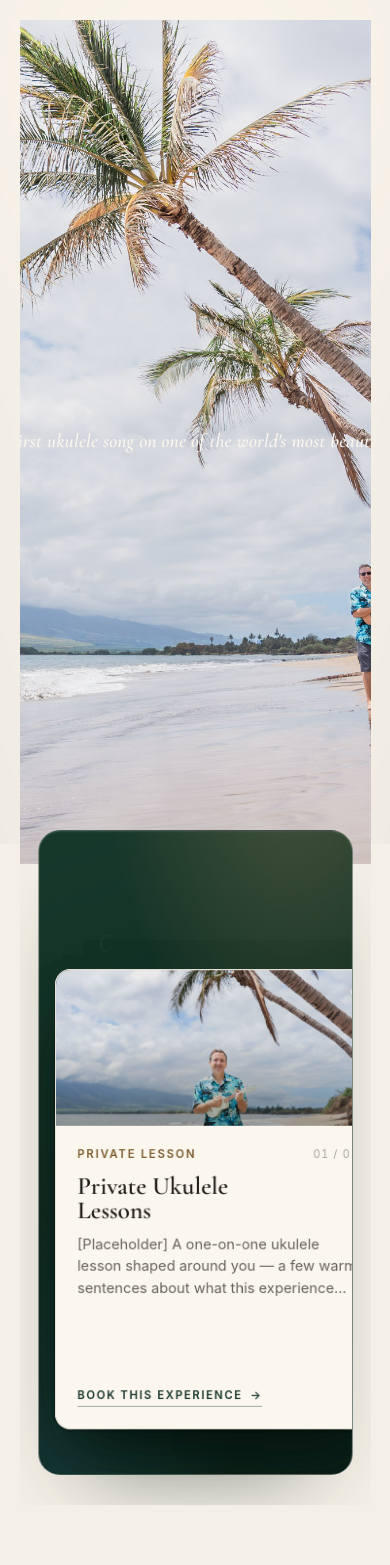
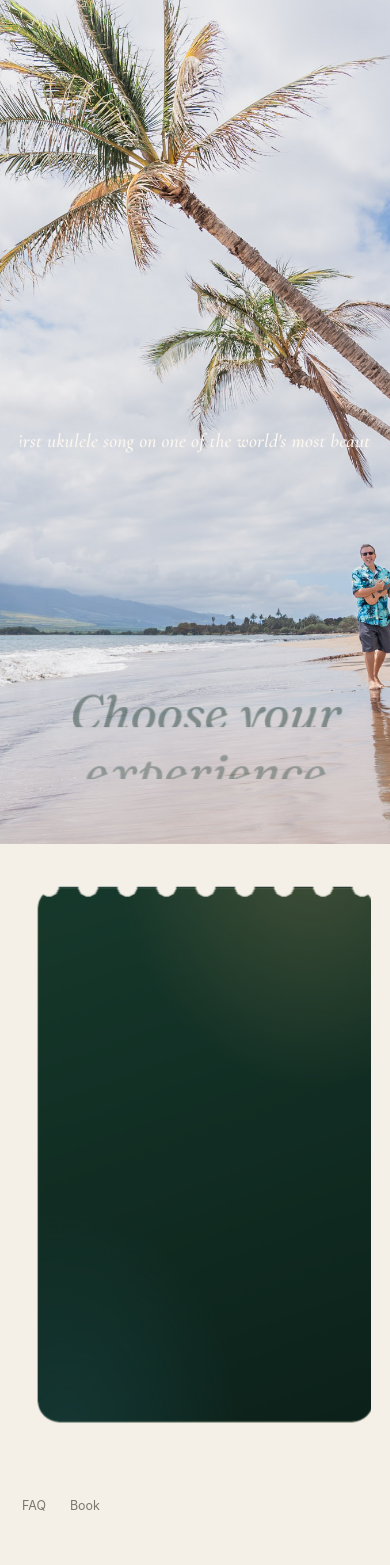
Before and after one commit to karinrub/maui-lessons, a React (Vite) app: page / in a window 390 px wide. Shown: the top 1565 px of the page. Built offline with nearby package versions, Linux system fonts and the light colour scheme.

Commit message:
feat(home): refine hero transition

```diff
--- a/src/components/home/OpeningScene.css
+++ b/src/components/home/OpeningScene.css
@@ -20,6 +20,17 @@
   z-index: 1;
   overflow: hidden;
   background: transparent;
+}
+
+/* Persistent backdrop: fixed to the viewport, independent of the hero's
+   pinned media container, so it survives the pin's teardown and only ever
+   gets covered by the deck canvas rising above it (z-index, not lifecycle). */
+.opening-scene__backdrop {
+  position: fixed;
+  inset: 0;
+  z-index: 0;
+  overflow: hidden;
+  pointer-events: none;
 }
 
 .opening-scene__landscape {
@@ -152,6 +163,18 @@
   height: 100svh;
 }
 
+/* Reduced motion drops the fixed/persistent backdrop treatment (that's a
+   parallax-like effect). The photo is pinned to just the hero's own 100svh
+   slot instead of the whole section, so it doesn't bleed behind the tagline,
+   which sits further down in flow on the light ambient canvas. */
+.opening-scene.is-reduced-motion .opening-scene__backdrop {
+  position: absolute;
+  top: 0;
+  left: 0;
+  right: 0;
+  height: 100svh;
+}
+
 .opening-scene.is-reduced-motion .opening-scene__landscape,
 .opening-scene.is-reduced-motion .opening-scene__frame,
 .opening-scene.is-reduced-motion .opening-scene__video {
--- a/src/components/home/OpeningScene.tsx
+++ b/src/components/home/OpeningScene.tsx
@@ -630,7 +630,6 @@ export default function OpeningScene({ scrollSequence }: OpeningSceneProps) {
     const scene = sceneRef.current
     const pin = pinRef.current
     const media = mediaRef.current
-    const landscape = landscapeRef.current
     const frame = frameRef.current
     const video = videoRef.current
     const tagline = taglineRef.current
@@ -678,12 +677,11 @@ export default function OpeningScene({ scrollSequence }: OpeningSceneProps) {
           .to(frame, { opacity: 0, duration: 0.14, ease: 'none' }, '<+=0.10')
           .to(tagline, { opacity: 1, duration: 0.06, ease: 'none' })
           .to(words, { color: 'rgb(250,245,238)', duration: 0.04, stagger: 0.028, ease: 'none' })
-          .to({}, { duration: 0.08 })
-          // Handoff: tagline and beach dissolve to the shared cream
-          // background right as the pin releases, so the services deck
-          // rises out of the same canvas instead of after a hard cut.
-          .to(tagline, { opacity: 0, duration: 0.08, ease: 'none' })
-          .to(landscape, { opacity: 0, duration: 0.12, ease: 'none' }, '<+=0.02')
+          .to({}, { duration: 0.06 })
+          // Handoff: the tagline dissolves right as the pin releases, so the
+          // services deck heading can crossfade in underneath it — the beach
+          // backdrop itself lives outside this timeline and persists.
+          .to(tagline, { opacity: 0, duration: 0.22, ease: 'none' })
           .set(media, { visibility: 'hidden' })
           .call(() => setFocusAvailableState(false))
 
@@ -926,8 +924,7 @@ export default function OpeningScene({ scrollSequence }: OpeningSceneProps) {
       className={sceneClassName}
       aria-label="Homepage opening scene"
     >
-      <div ref={pinRef} className="opening-scene__pin">
-        <div ref={mediaRef} className="opening-scene__media">
+      <div className="opening-scene__backdrop">
         <img
           ref={landscapeRef}
           className="opening-scene__landscape"
@@ -937,7 +934,10 @@ export default function OpeningScene({ scrollSequence }: OpeningSceneProps) {
           fetchPriority="high"
           onLoad={() => setLandscapeReady(true)}
         />
+      </div>
 
+      <div ref={pinRef} className="opening-scene__pin">
+        <div ref={mediaRef} className="opening-scene__media">
           <div
             ref={focusBackdropRef}
             className="opening-scene__focus-backdrop"
--- a/src/components/home/StackedServicesDeck.css
+++ b/src/components/home/StackedServicesDeck.css
@@ -5,7 +5,7 @@
   overflow-x: clip;
   /* Pull the section up over the hero's tail so the canvas starts rising
      while the beach is still dissolving — no dead gap between the pins. */
-  margin-top: -24svh;
+  margin-top: -32svh;
   background: transparent;
 }
 
@@ -21,6 +21,7 @@
   position: relative;
   display: grid;
   place-items: center;
+  gap: clamp(8px, 1.8svh, 18px);
   min-height: 100svh;
   padding:
     clamp(20px, 3.5svh, 40px)
@@ -28,18 +29,30 @@
 }
 
 .stacked-services-deck__canvas {
+  --scallop-r: clamp(10px, 1.4vw, 18px);
   position: relative;
+  z-index: 2;
   display: grid;
   place-items: center;
-  gap: clamp(12px, 2.4svh, 28px);
   width: min(94vw, 1080px);
   overflow: hidden;
   padding:
-    clamp(24px, 4svh, 48px)
+    clamp(18px, 3.2svh, 34px)
     clamp(20px, 4vw, 64px)
-    clamp(36px, 6svh, 72px);
+    clamp(30px, 5svh, 60px);
   border: 1px solid rgba(255, 250, 240, 0.08);
-  border-radius: clamp(24px, 3vw, 40px);
+  border-radius: 0 0 clamp(24px, 3vw, 40px) clamp(24px, 3vw, 40px);
+  /* Scalloped top edge: each repeating tile is full canvas height, opaque
+     everywhere except a circular cutout centered on y=0, so the top edge
+     reads as a row of notches while the rest of the shape stays solid. */
+  mask-image: radial-gradient(circle var(--scallop-r) at calc(var(--scallop-r) * 2) 0, #0000 99%, #000 101%);
+  mask-size: calc(var(--scallop-r) * 4) 100%;
+  mask-position: center top;
+  mask-repeat: repeat-x;
+  -webkit-mask-image: radial-gradient(circle var(--scallop-r) at calc(var(--scallop-r) * 2) 0, #0000 99%, #000 101%);
+  -webkit-mask-size: calc(var(--scallop-r) * 4) 100%;
+  -webkit-mask-position: center top;
+  -webkit-mask-repeat: repeat-x;
   background:
     radial-gradient(110% 90% at 82% -12%, rgba(214, 170, 105, 0.26) 0%, rgba(214, 170, 105, 0) 55%),
     radial-gradient(90% 75% at 8% 104%, rgba(30, 74, 76, 0.5) 0%, rgba(30, 74, 76, 0) 60%),
@@ -52,37 +65,42 @@
 
 .stacked-services-deck__heading {
   position: relative;
-  width: min(80vw, 640px);
+  z-index: 3;
+  display: grid;
+  place-items: center;
+  width: min(90vw, 920px);
   max-width: 100%;
+  perspective: 900px;
+  pointer-events: none;
   will-change: transform, opacity;
 }
 
-.stacked-services-deck__heading-sr-only {
-  position: absolute;
-  width: 1px;
-  height: 1px;
-  margin: -1px;
-  padding: 0;
-  overflow: hidden;
-  clip: rect(0, 0, 0, 0);
-  white-space: nowrap;
-  border: 0;
+.stacked-services-deck__heading-text {
+  display: grid;
+  gap: clamp(0.02em, 0.35svh, 0.08em);
+  width: min(100%, 980px);
+  margin: 0;
+  color: #17352a;
+  font-family: "Fraunces", "Cormorant Garamond", Georgia, "Times New Roman", serif;
+  font-size: clamp(3.8rem, 8.8vw, 7.8rem);
+  font-style: italic;
+  font-weight: 400;
+  letter-spacing: 0;
+  line-height: 0.82;
+  text-align: center;
+  text-wrap: balance;
+  text-shadow: 0 1px 0 rgba(255, 250, 240, 0.38);
 }
 
-.stacked-services-deck__heading-svg {
+.stacked-services-deck__heading-mask {
   display: block;
-  width: 100%;
-  height: auto;
-  overflow: visible;
+  overflow: hidden;
+  padding-block: 0.05em 0.12em;
 }
 
-.stacked-services-deck__heading-text {
-  fill: #f2ead9;
-  font-family: "Fraunces", "Cormorant Garamond", Georgia, "Times New Roman", serif;
-  font-size: 3rem;
-  font-style: italic;
-  font-weight: 400;
-  letter-spacing: 0.01em;
+.stacked-services-deck__heading-line {
+  display: block;
+  will-change: transform, opacity;
 }
 
 .stacked-services-deck__cards {
@@ -91,6 +109,7 @@
   height: clamp(390px, 54svh, 540px);
   overflow: visible;
   isolation: isolate;
+  will-change: transform, opacity;
 }
 
 .stacked-services-deck__card {
@@ -278,11 +297,23 @@
 }
 
 .stacked-services-deck.is-reduced-motion .stacked-services-deck__stage {
+  gap: clamp(18px, 3svh, 34px);
   min-height: 100svh;
+}
+
+.stacked-services-deck.is-reduced-motion .stacked-services-deck__canvas {
+  gap: 0;
+}
+
+.stacked-services-deck.is-reduced-motion .stacked-services-deck__heading {
+  position: relative;
+  width: min(90vw, 920px);
 }
 
 .stacked-services-deck.is-reduced-motion .stacked-services-deck__canvas,
 .stacked-services-deck.is-reduced-motion .stacked-services-deck__heading,
+.stacked-services-deck.is-reduced-motion .stacked-services-deck__heading-line,
+.stacked-services-deck.is-reduced-motion .stacked-services-deck__cards,
 .stacked-services-deck.is-reduced-motion .stacked-services-deck__card {
   will-change: auto;
 }
@@ -295,18 +326,18 @@
   .stacked-services-deck__canvas {
     width: 100%;
     padding:
-      clamp(24px, 4.5svh, 40px)
+      clamp(18px, 3.8svh, 30px)
       16px
-      clamp(32px, 5.5svh, 52px);
+      clamp(28px, 5svh, 44px);
     border-radius: 22px;
   }
 
   .stacked-services-deck__heading {
-    width: min(86vw, 400px);
+    width: min(88vw, 460px);
   }
 
   .stacked-services-deck__heading-text {
-    font-size: 3.4rem;
+    font-size: clamp(3.2rem, 13.2vw, 4.6rem);
   }
 
   .stacked-services-deck__cards {
--- a/src/components/home/StackedServicesDeck.tsx
+++ b/src/components/home/StackedServicesDeck.tsx
@@ -39,8 +39,7 @@ const services = [
 // Back cards peek out centered below the front card, receding with scale,
 // so the resting stack stays inside the canvas padding at every breakpoint.
 const headingText = 'Choose your experience'
-// Non-breaking spaces keep word gaps from collapsing between SVG tspans.
-const headingChars = headingText.split('').map((char) => (char === ' ' ? ' ' : char))
+const headingLines = ['Choose your', 'experience']
 
 const stackPositions = {
   front: { x: 0, y: 0, scale: 1, opacity: 1 },
@@ -59,6 +58,7 @@ export default function StackedServicesDeck({ scrollSequence }: StackedServicesD
   const pinRef = useRef<HTMLDivElement>(null)
   const canvasRef = useRef<HTMLDivElement>(null)
   const headingRef = useRef<HTMLDivElement>(null)
+  const cardsShellRef = useRef<HTMLDivElement>(null)
   const cardsRef = useRef<HTMLElement[]>([])
 
   useLayoutEffect(() => {
@@ -66,9 +66,10 @@ export default function StackedServicesDeck({ scrollSequence }: StackedServicesD
     const pin = pinRef.current
     const canvas = canvasRef.current
     const heading = headingRef.current
+    const cardsShell = cardsShellRef.current
     const cards = cardsRef.current
 
-    if (!section || !pin || !canvas || !heading || cards.length !== services.length) {
+    if (!section || !pin || !canvas || !heading || !cardsShell || cards.length !== services.length) {
       return
     }
 
@@ -77,7 +78,8 @@ export default function StackedServicesDeck({ scrollSequence }: StackedServicesD
     const pinElement = pin
     const canvasElement = canvas
     const headingElement = heading
-    const headingLetters = heading.querySelectorAll<SVGTSpanElement>('.stacked-services-deck__heading-letter')
+    const cardsShellElement = cardsShell
+    const headingLineElements = heading.querySelectorAll<HTMLElement>('.stacked-services-deck__heading-line')
 
     let stackContext: gsap.Context | null = null
     let entranceContext: gsap.Context | null = null
@@ -100,21 +102,30 @@ export default function StackedServicesDeck({ scrollSequence }: StackedServicesD
       })
 
       gsap.set(headingElement, {
-        y: prefersReducedMotion ? 0 : 36,
         opacity: prefersReducedMotion ? 1 : 0,
+        scale: prefersReducedMotion ? 1 : 0.9,
+        y: prefersReducedMotion ? 0 : 68,
+        transformOrigin: 'center center',
       })
 
-      gsap.set(headingLetters, {
+      gsap.set(headingLineElements, {
         opacity: prefersReducedMotion ? 1 : 0,
+        yPercent: prefersReducedMotion ? 0 : 118,
+        rotateX: prefersReducedMotion ? 0 : -16,
+        transformOrigin: 'center bottom',
       })
 
-      // The gradient canvas stays fully opaque and rises up from below the
-      // viewport edge — it reads as a surface sliding over the hero's
-      // dissolving beach rather than fading in out of a blank gap.
+      // The canvas arrives as the transition surface, with the section title
+      // leading the cards inside that same surface.
       gsap.set(canvasElement, {
         y: prefersReducedMotion ? 0 : 130,
         scale: prefersReducedMotion ? 1 : 0.94,
         transformOrigin: 'center bottom',
+      })
+
+      gsap.set(cardsShellElement, {
+        y: prefersReducedMotion ? 0 : 48,
+        opacity: prefersReducedMotion ? 1 : 0,
       })
     }, sectionElement)
 
@@ -135,14 +146,23 @@ export default function StackedServicesDeck({ scrollSequence }: StackedServicesD
             },
           })
           .to(canvasElement, { y: 0, scale: 1, duration: 1, ease: 'power2.out' }, 0)
-          .to(headingElement, { y: 0, opacity: 1, duration: 0.5, ease: 'power1.out' }, 0.15)
           .to(
-            headingLetters,
-            { opacity: 1, duration: 0.05, stagger: 0.018, ease: 'none' },
-            0.22,
+            headingElement,
+            { y: 0, scale: 1, opacity: 0.86, duration: 0.9, ease: 'power2.out' },
+            0,
           )
-          .to(secondCard, { ...stackPositions.second, duration: 0.5, ease: 'power2.out' }, 0.45)
-          .to(thirdCard, { ...stackPositions.third, duration: 0.5, ease: 'power2.out' }, 0.55)
+          .to(
+            headingLineElements,
+            {
+              yPercent: 8,
+              rotateX: -2,
+              opacity: 0.92,
+              duration: 0.9,
+              stagger: 0.1,
+              ease: 'power3.out',
+            },
+            0,
+          )
       }, sectionElement)
     }
 
@@ -152,10 +172,33 @@ export default function StackedServicesDeck({ scrollSequence }: StackedServicesD
       unregisterDeck = scrollSequence.registerDeck({
         sectionEl: sectionElement,
         pinEl: pinElement,
-        end: '+=234%',
+        end: '+=320%',
         buildTimeline: () =>
           gsap
             .timeline({ paused: true })
+            .addLabel('title')
+            .to(
+              headingElement,
+              { y: 0, scale: 1, opacity: 1, duration: 0.26, ease: 'power2.out' },
+              'title',
+            )
+            .to(
+              headingLineElements,
+              {
+                yPercent: 0,
+                rotateX: 0,
+                opacity: 1,
+                duration: 0.32,
+                stagger: 0.08,
+                ease: 'power3.out',
+              },
+              'title+=0.04',
+            )
+            .to(cardsShellElement, { y: 0, opacity: 1, duration: 0.44, ease: 'power2.out' }, 'title+=0.28')
+            .to(secondCard, { ...stackPositions.second, duration: 0.58, ease: 'power2.out' }, 'title+=0.36')
+            .to(thirdCard, { ...stackPositions.third, duration: 0.58, ease: 'power2.out' }, 'title+=0.44')
+            .to(headingElement, { y: -18, scale: 0.78, opacity: 0.9, duration: 0.42, ease: 'power2.inOut' }, 'title+=0.58')
+            .to({}, { duration: 0.14 })
             // The leaving card slides out fully opaque — the canvas edge
             // masks it — and only fades in the last stretch of its travel,
             // so its text never double-exposes over the card underneath.
@@ -208,32 +251,22 @@ export default function StackedServicesDeck({ scrollSequence }: StackedServicesD
     >
       <div ref={pinRef} className="stacked-services-deck__pin">
         <div className="stacked-services-deck__stage">
+          <div ref={headingRef} className="stacked-services-deck__heading">
+            <h2 className="stacked-services-deck__heading-text" aria-label={headingText}>
+              {headingLines.map((line) => (
+                <span key={line} className="stacked-services-deck__heading-mask" aria-hidden="true">
+                  <span className="stacked-services-deck__heading-line">{line}</span>
+                </span>
+              ))}
+            </h2>
+          </div>
           <div ref={canvasRef} className="stacked-services-deck__canvas">
-            <div ref={headingRef} className="stacked-services-deck__heading">
-              <h2 className="stacked-services-deck__heading-sr-only">{headingText}</h2>
-              <svg
-                className="stacked-services-deck__heading-svg"
-                viewBox="0 0 800 200"
-                aria-hidden="true"
-                focusable="false"
-              >
-                <path
-                  id="stacked-services-deck-arch-path"
-                  d="M 40 172 Q 400 32 760 172"
-                  fill="none"
-                />
-                <text className="stacked-services-deck__heading-text" textAnchor="middle">
-                  <textPath href="#stacked-services-deck-arch-path" startOffset="50%">
-                    {headingChars.map((char, index) => (
-                      <tspan key={index} className="stacked-services-deck__heading-letter">
-                        {char}
-                      </tspan>
-                    ))}
-                  </textPath>
-                </text>
-              </svg>
-            </div>
-            <div className="stacked-services-deck__cards" role="list" aria-label="Lesson experiences">
+            <div
+              ref={cardsShellRef}
+              className="stacked-services-deck__cards"
+              role="list"
+              aria-label="Lesson experiences"
+            >
               {services.map((service, index) => (
                 <article
                   key={service.title}
```
Also changed, not shown: inspo/hero-page-transitions.png (added), 1 other file (tests, documents, lock files or other folders). Lines whose indentation alone changed are shown as unchanged.
